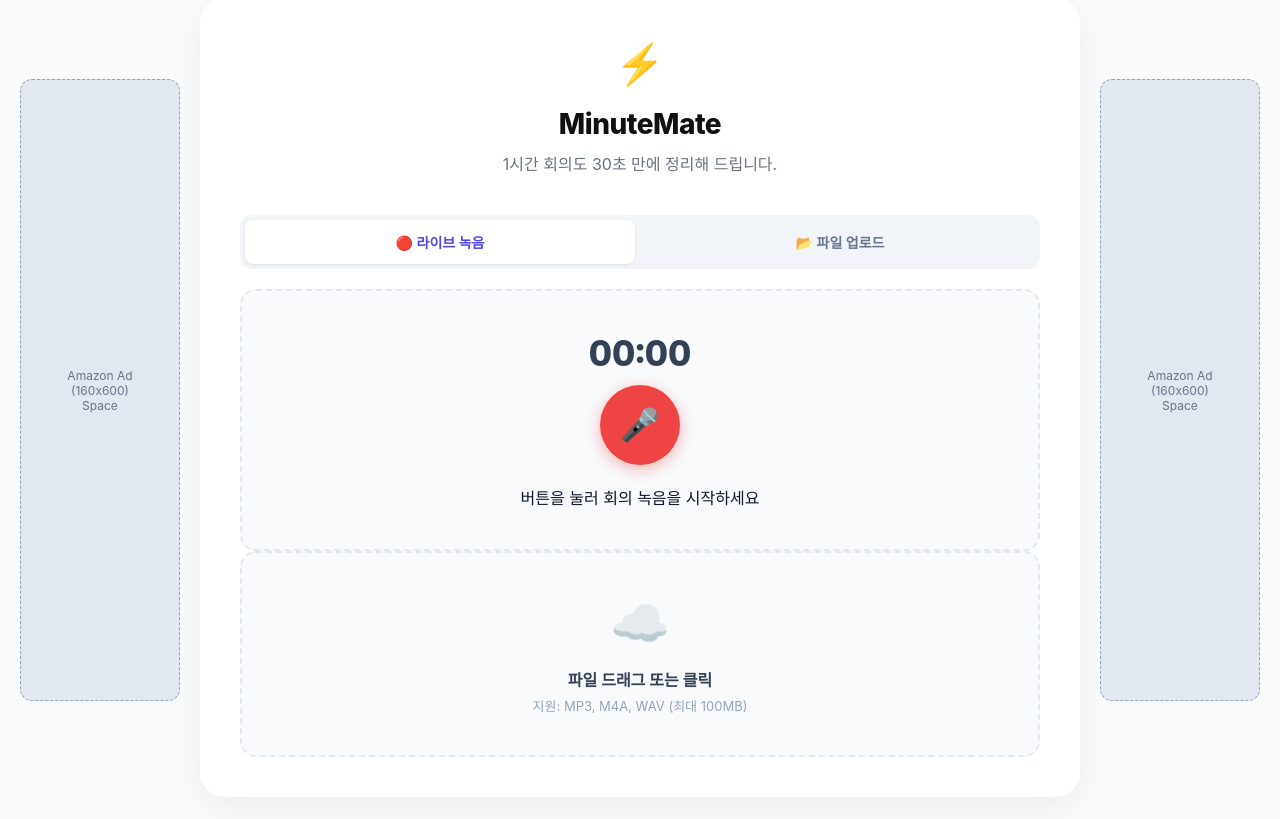
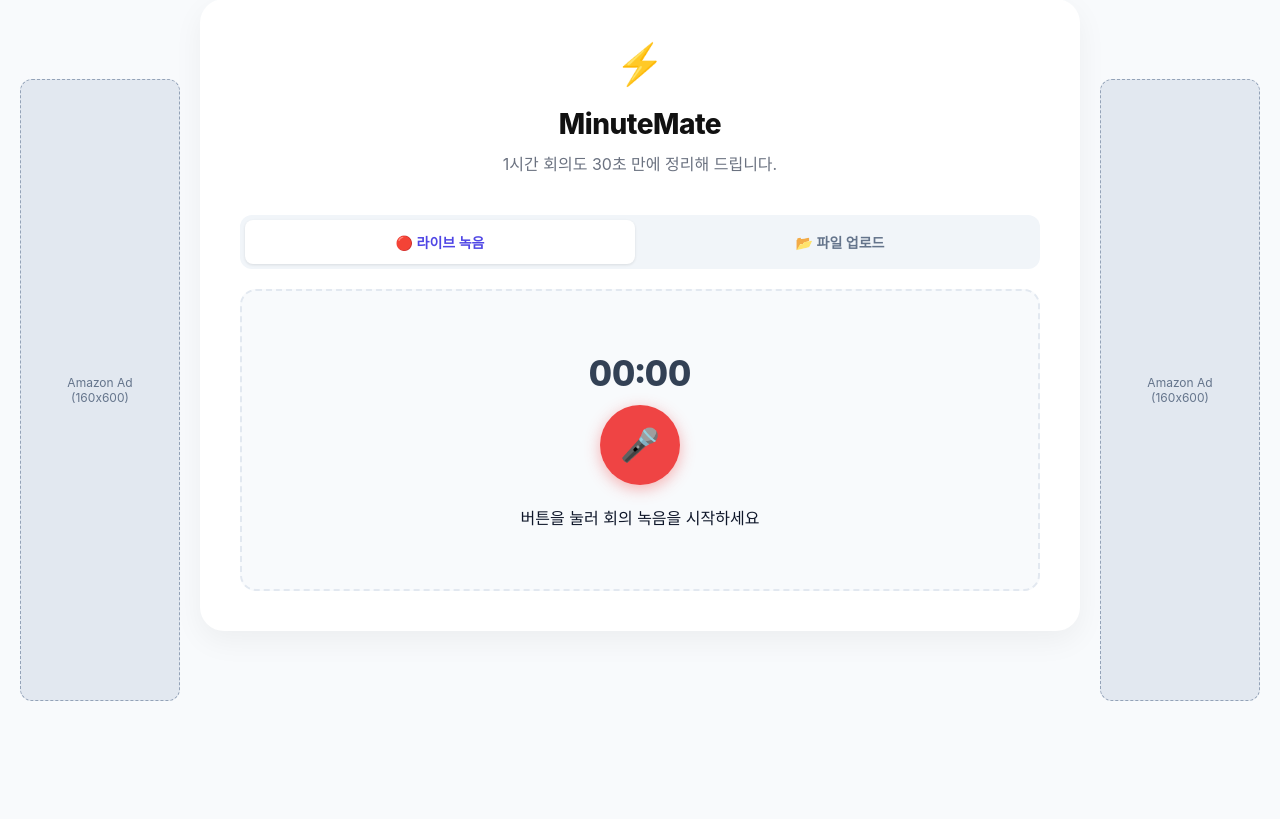
Before and after one commit to kennethahnnnn-crypto/MeetingAI, a Flask app: page / in a window 1280 px wide. Shown: the part 21-840 px from the top of the page. Run offline with Flask 3, Linux system fonts and the light colour scheme; some web fonts are replaced.

Commit message:
Upload section Revision

```diff
--- a/templates/index.html
+++ b/templates/index.html
@@ -9,7 +9,7 @@
         :root { --primary: #4F46E5; --danger: #EF4444; --bg: #F8FAFC; --text: #0F172A; }
         body { font-family: -apple-system, BlinkMacSystemFont, "Pretendard", sans-serif; background: var(--bg); margin: 0; padding: 0; color: var(--text); overflow-x: hidden; }
 
-        /* LAYOUT GRID (Ads - Content - Ads) */
+        /* LAYOUT GRID */
         .layout-wrapper {
             display: flex;
             justify-content: center;
@@ -24,14 +24,14 @@
             display: flex;
             flex-direction: column;
             gap: 20px;
-            margin-top: 80px; /* Align with container */
+            margin-top: 80px;
         }
 
         .ad-placeholder {
             background: #E2E8F0;
             border: 1px dashed #94A3B8;
             color: #64748B;
-            height: 600px; /* Skyscraper Ad Size */
+            height: 600px;
             border-radius: 12px;
             display: flex;
             align-items: center;
@@ -41,10 +41,7 @@
             padding: 10px;
         }
 
-        /* MOBILE RESPONSIVE: Hide Ads on Phone */
-        @media (max-width: 1100px) {
-            .ad-sidebar { display: none; }
-        }
+        @media (max-width: 1100px) { .ad-sidebar { display: none; } }
 
         .container { width: 100%; max-width: 800px; background: white; padding: 40px; border-radius: 24px; box-shadow: 0 10px 30px rgba(0,0,0,0.05); height: fit-content; }
 
@@ -53,15 +50,25 @@
         h1 { font-size: 28px; margin-bottom: 10px; color: #111; letter-spacing: -0.5px; font-weight: 800; }
         .subtitle { color: #6B7280; font-size: 16px; }
 
+        /* TABS */
         .tabs { display: flex; gap: 10px; margin-bottom: 20px; background: #F1F5F9; padding: 5px; border-radius: 12px; }
         .tab { flex: 1; text-align: center; padding: 12px; cursor: pointer; border-radius: 8px; font-weight: 600; font-size: 14px; transition: 0.2s; color: #64748B; }
         .tab.active { background: white; color: var(--primary); box-shadow: 0 1px 3px rgba(0,0,0,0.1); }
 
-        .record-area, .upload-area { border: 2px dashed #E2E8F0; border-radius: 16px; padding: 40px 20px; text-align: center; background: #F8FAFC; transition: 0.2s; }
-        .record-area { display: none; }
+        /* ZONES - FIXED VISIBILITY */
+        .record-area, .upload-area {
+            border: 2px dashed #E2E8F0;
+            border-radius: 16px;
+            padding: 60px 20px;
+            text-align: center;
+            background: #F8FAFC;
+            transition: 0.2s;
+            display: none; /* HIDDEN BY DEFAULT */
+        }
+
+        /* Only show when active class is added */
         .record-area.active, .upload-area.active { display: block; }
 
-        /* Drag & Drop Styles */
         .upload-area { cursor: pointer; }
         .upload-area:hover { border-color: var(--primary); background: #EFF6FF; }
         .upload-area.dragover { border-color: var(--primary); background: #DBEAFE; transform: scale(0.99); }
@@ -123,7 +130,7 @@
 <div class="layout-wrapper">
     <aside class="ad-sidebar left">
         <div class="ad-placeholder">
-            Amazon Ad<br>(160x600)<br>Space
+            Amazon Ad<br>(160x600)
         </div>
     </aside>
 
@@ -159,7 +166,7 @@
 
         <div id="loader" class="loader">
             <div class="spinner"></div>
-            <div style="font-size: 14px; color: #6B7280;">AI가 회의 내용을 분석 중입니다...<br>(1시간 분량도 약 1분 내외로 완료됩니다)</div>
+            <div class="loader-text">AI가 회의 내용을 분석 중입니다...<br>(1시간 분량도 약 1분 내외로 완료됩니다)</div>
         </div>
 
         <div id="resultArea">
@@ -200,21 +207,26 @@
 
     <aside class="ad-sidebar right">
         <div class="ad-placeholder">
-            Amazon Ad<br>(160x600)<br>Space
+            Amazon Ad<br>(160x600)
         </div>
     </aside>
 </div>
 
 <script>
     let mediaRecorder, audioChunks = [], recordedBlob = null, timerInterval, seconds = 0, currentData = {};
-    let droppedFile = null; // To store dragged file
+    let droppedFile = null;
 
     function switchMode(mode) {
         document.querySelectorAll('.tab').forEach(t => t.classList.remove('active'));
         document.querySelector(`.tab[onclick="switchMode('${mode}')"]`).classList.add('active');
-        document.getElementById('recordMode').classList.remove('active');
-        document.getElementById('uploadMode').classList.remove('active');
-        document.getElementById(mode + 'Mode').classList.add('active');
+
+        // FORCE HIDE BOTH
+        document.getElementById('recordMode').style.display = 'none';
+        document.getElementById('uploadMode').style.display = 'none';
+
+        // SHOW SELECTED
+        document.getElementById(mode + 'Mode').style.display = 'block';
+
         resetUI();
     }
 
@@ -226,25 +238,15 @@
         droppedFile = null;
     }
 
-    // DRAG AND DROP
+    // --- DRAG & DROP ---
     const dropZone = document.getElementById('uploadMode');
-
-    dropZone.addEventListener('dragover', (e) => {
-        e.preventDefault();
-        dropZone.classList.add('dragover');
-    });
-
-    dropZone.addEventListener('dragleave', () => {
-        dropZone.classList.remove('dragover');
-    });
-
+    dropZone.addEventListener('dragover', (e) => { e.preventDefault(); dropZone.classList.add('dragover'); });
+    dropZone.addEventListener('dragleave', () => { dropZone.classList.remove('dragover'); });
     dropZone.addEventListener('drop', (e) => {
         e.preventDefault();
         dropZone.classList.remove('dragover');
-
         if (e.dataTransfer.files.length > 0) {
             droppedFile = e.dataTransfer.files[0];
-            // Update UI
             document.getElementById('fileName').style.display = 'block';
             document.getElementById('fileName').innerText = "✅ 선택됨: " + droppedFile.name;
             document.getElementById('analyzeBtn').style.display = 'block';
@@ -261,7 +263,7 @@
         }
     }
 
-    // RECORDER
+    // --- RECORDING ---
     async function toggleRecording() {
         const btn = document.getElementById('micBtn');
         const icon = document.getElementById('micIcon');
@@ -306,8 +308,6 @@
 
     async function uploadAndAnalyze() {
         let fileToSend = null;
-
-        // Determine which file source to use
         if (recordedBlob) {
             let ext = recordedBlob.type.includes('mp4') ? 'm4a' : 'webm';
             fileToSend = new File([recordedBlob], `recording.${ext}`, { type: recordedBlob.type });
@@ -315,9 +315,7 @@
             fileToSend = droppedFile;
         } else if (document.getElementById('fileInput').files[0]) {
             fileToSend = document.getElementById('fileInput').files[0];
-        } else {
-            return alert("파일이 없습니다.");
-        }
+        } else { return alert("파일이 없습니다."); }
 
         document.getElementById('loader').style.display = 'block';
         document.getElementById('resultArea').style.display = 'none';
```
